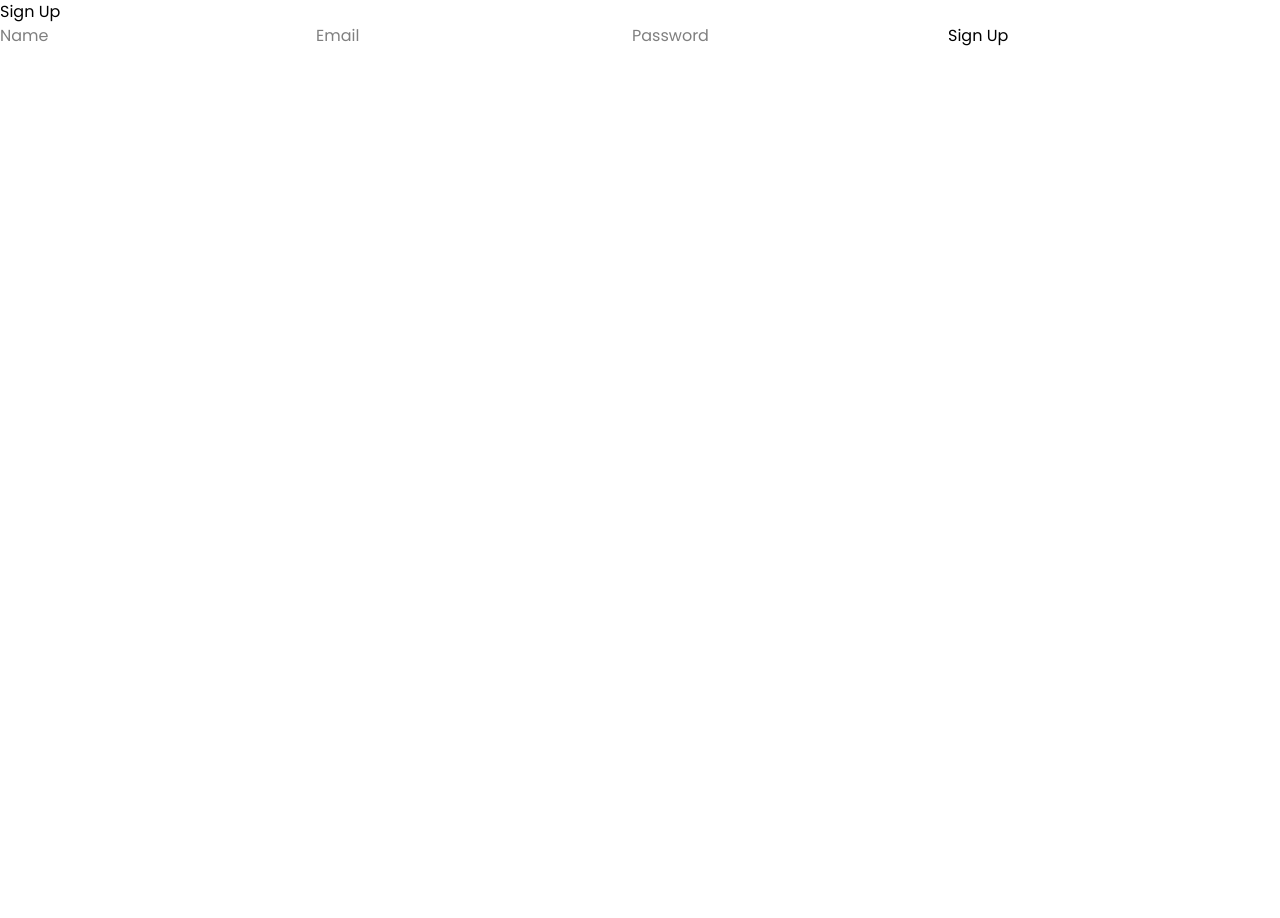
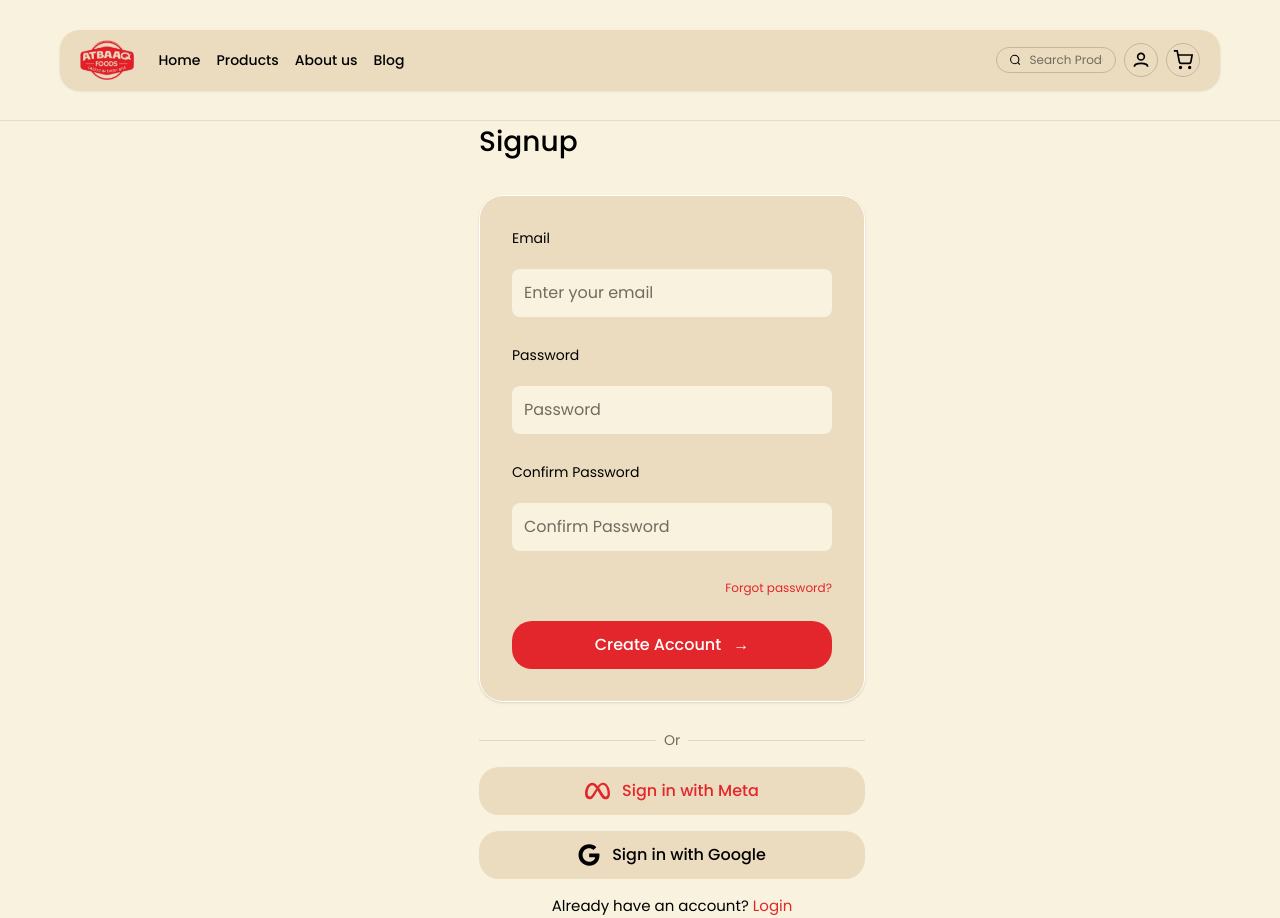
Before and after one commit to ahmadiq01/food-app, a React (Vite) app: page /signup in a window 1280 px wide. Before the commit the page ends 800 px from the top, so only its background shows below. Built offline with nearby package versions, Linux system fonts and the light colour scheme.

Commit message:
added signup page

```diff
--- a/src/pages/Login/Login.jsx
+++ b/src/pages/Login/Login.jsx
@@ -21,6 +21,11 @@ const Login = () => {
                 <button type="submit" className="bg-[#e3262b] text-white border-none rounded-[20px] py-3 font-medium text-[16px] cursor-pointer">Login <span className="ml-2">&rarr;</span></button>
               </form>
             </div>
+             <div className="flex items-center my-4">
+              <hr className="flex-grow border-t border-[#e0d6c3]" />
+              <span className="mx-2 text-[#726c60] text-[14px]">Or</span>
+              <hr className="flex-grow border-t border-[#e0d6c3]" />
+            </div>
             <button className="w-full bg-[#ecdcbf] text-[#e3262b] border-none rounded-[20px] py-3 font-medium text-[16px] mb-4 flex items-center justify-center gap-3 cursor-pointer">
               <FontAwesomeIcon icon={faMeta} size="lg" /> Sign in with Meta
             </button>
--- a/src/pages/SignUp/Signup.jsx
+++ b/src/pages/SignUp/Signup.jsx
@@ -1,15 +1,48 @@
 import React from "react";
+import { FontAwesomeIcon } from '@fortawesome/react-fontawesome';
+import { faMeta } from '@fortawesome/free-brands-svg-icons';
+import Header from "../components/Header/Header";
+import { FaGoogle } from 'react-icons/fa';
 
 const Signup = () => {
   return (
-    <div>
-      <h1>Sign Up</h1>
-      <form>
-        <input type="text" placeholder="Name" />
-        <input type="email" placeholder="Email" />
-        <input type="password" placeholder="Password" />
-        <button type="submit">Sign Up</button>
-      </form>
+    <div className="min-h-screen bg-[#f8f2de] font-[Poppins]">
+      <Header />
+      <div className="flex items-center min-h-[80vh]">
+        <div className="w-full flex justify-center sm:justify-center">
+          <div className="ml-0 sm:ml-16 w-full max-w-[418px] px-4">
+            <h1 className="text-[28px] font-medium mb-8 text-center sm:text-left">Signup</h1>
+            <div className="bg-[#ecdcbf] rounded-[24px] border border-white w-full p-6 sm:p-8 shadow mb-7">
+              <form className="flex flex-col gap-4">
+                <label className="text-[14px] mb-1">Email</label>
+                <input id="email" type="email" placeholder="Enter your email" className="p-3 rounded-[8px] border-none bg-[#f8f2de] mb-3 placeholder:text-[#726c60] focus:outline-none" />
+                <label className="text-[14px] mb-1">Password</label>
+                <input type="password" placeholder="Password" className="p-3 rounded-[8px] border-none bg-[#f8f2de] mb-3 placeholder:text-[#726c60] focus:outline-none" />
+                <label className="text-[14px] mb-1">Confirm Password</label>
+                <input type="password" placeholder="Confirm Password" className="p-3 rounded-[8px] border-none bg-[#f8f2de] mb-3 placeholder:text-[#726c60] focus:outline-none" />
+                <div className="flex justify-end mb-2">
+                  <a href="#" className="text-[#e3262b] text-[12px] no-underline">Forgot password?</a>
+                </div>
+                <button type="submit" className="bg-[#e3262b] text-white border-none rounded-[20px] py-3 font-medium text-[16px] cursor-pointer">Create Account <span className="ml-2">&rarr;</span></button>
+              </form>
+            </div>
+            <div className="flex items-center my-4">
+              <hr className="flex-grow border-t border-[#e0d6c3]" />
+              <span className="mx-2 text-[#726c60] text-[14px]">Or</span>
+              <hr className="flex-grow border-t border-[#e0d6c3]" />
+            </div>
+            <button className="w-full bg-[#ecdcbf] text-[#e3262b] border-none rounded-[20px] py-3 font-medium text-[16px] mb-4 flex items-center justify-center gap-3 cursor-pointer">
+              <FontAwesomeIcon icon={faMeta} size="lg" /> Sign in with Meta
+            </button>
+            <button className="w-full bg-[#ecdcbf] text-black border-none rounded-[20px] py-3 font-medium text-[16px] mb-4 flex items-center justify-center gap-3 cursor-pointer">
+              <FaGoogle size={22} color="#000000" /> Sign in with Google
+            </button>
+            <div className="text-center mt-2 text-[15px]">
+              Already have an account? <a href="/login" className="text-[#e3262b] no-underline">Login</a>
+            </div>
+          </div>
+        </div>
+      </div>
     </div>
   );
 };
```
